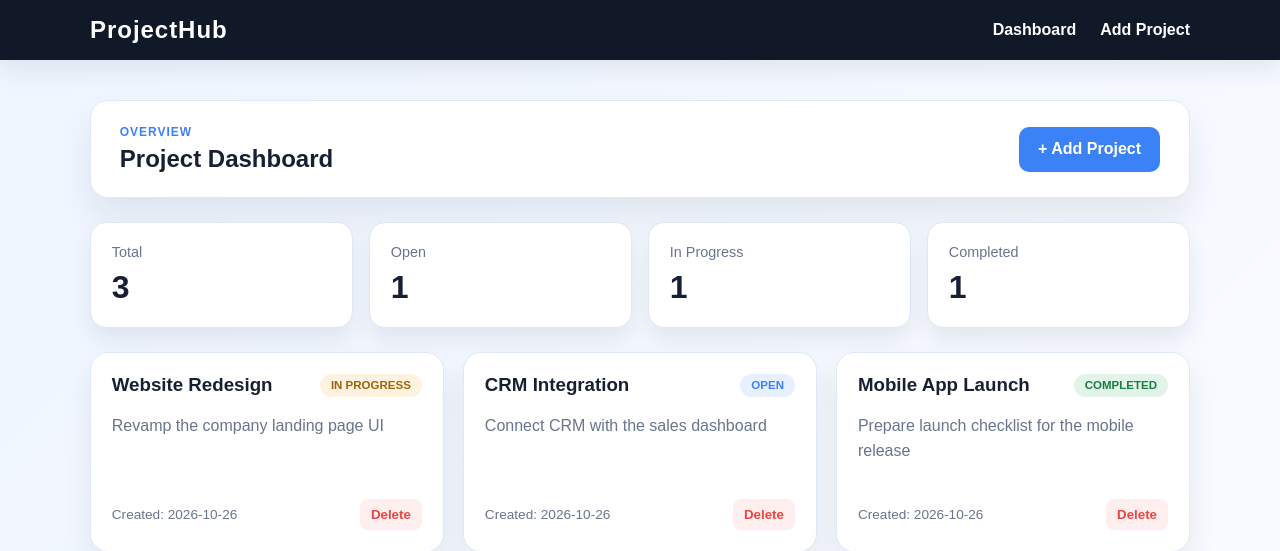
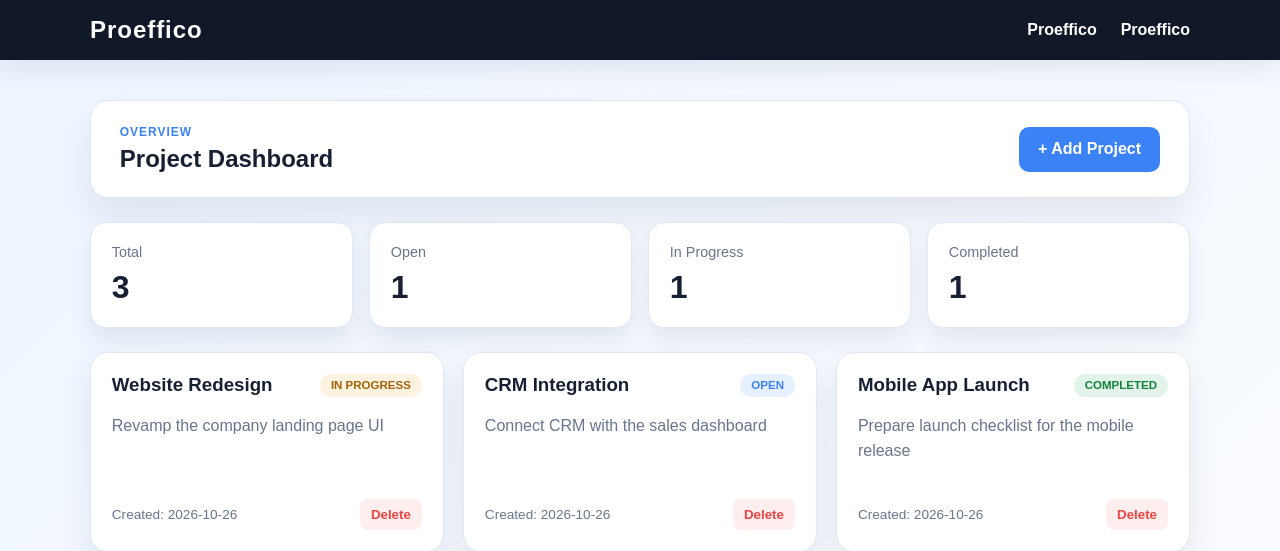
Before and after one commit to vipul1235677888/python-mysql-nginx-demo, a Flask app: page / in a window 1280 px wide. Shown: the top 551 px of the page. Run offline with Flask 3, Linux system fonts and the light colour scheme; data comes from the database, SQL or seed files in the repository.

Commit message:
Rename project from ProjectHub to Proeffico

```diff
--- a/templates/base.html
+++ b/templates/base.html
@@ -9,10 +9,10 @@
   <body>
     <header class="topbar">
       <div class="container nav">
-        <div class="brand">ProjectHub</div>
+        <div class="brand">Proeffico</div>
         <nav>
-          <a href="{{ url_for('index') }}">Dashboard</a>
-          <a href="{{ url_for('add_project') }}">Add Project</a>
+          <a href="{{ url_for('index') }}">Proeffico</a>
+          <a href="{{ url_for('add_project') }}">Proeffico</a>
         </nav>
       </div>
     </header>
```
